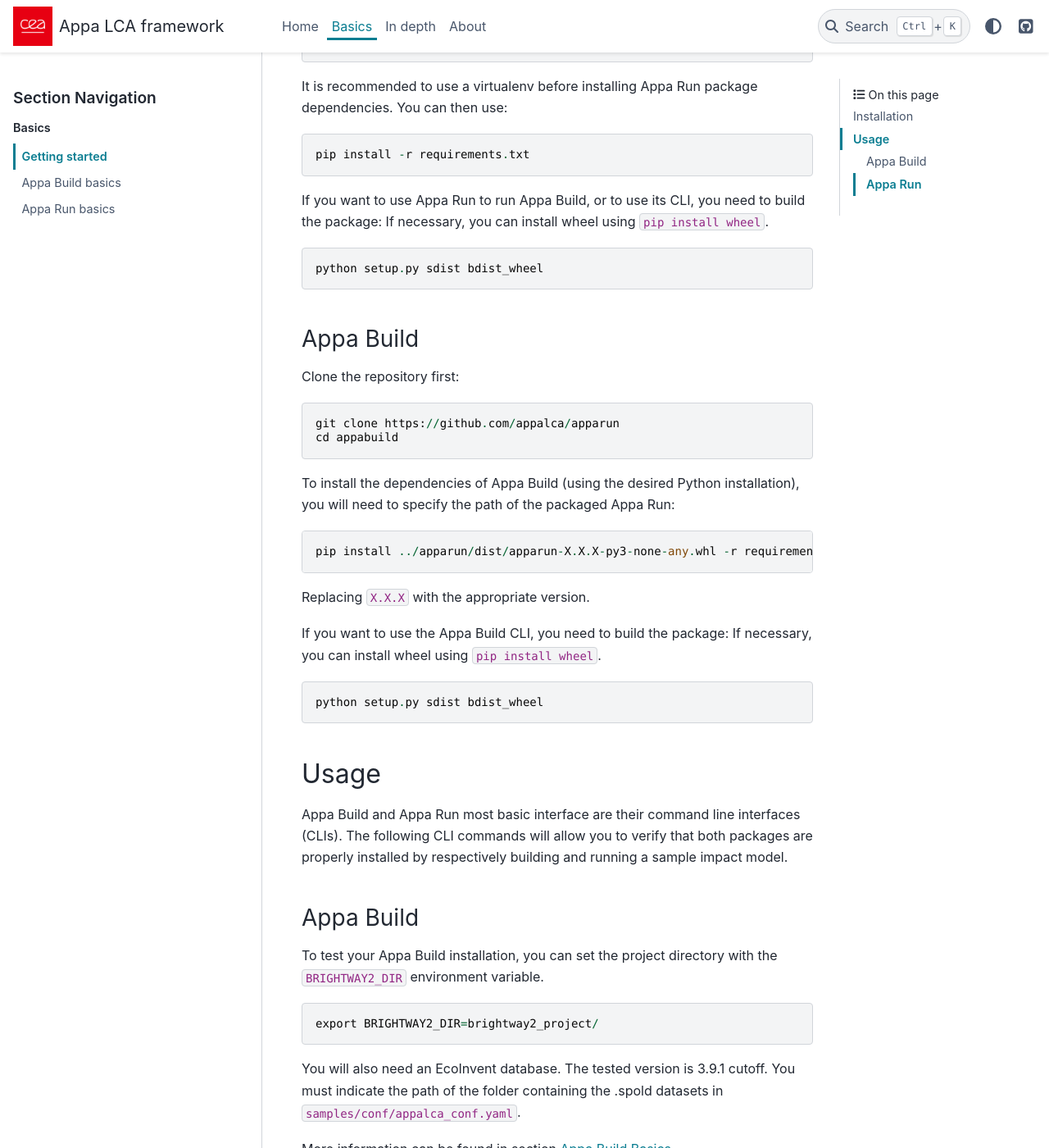
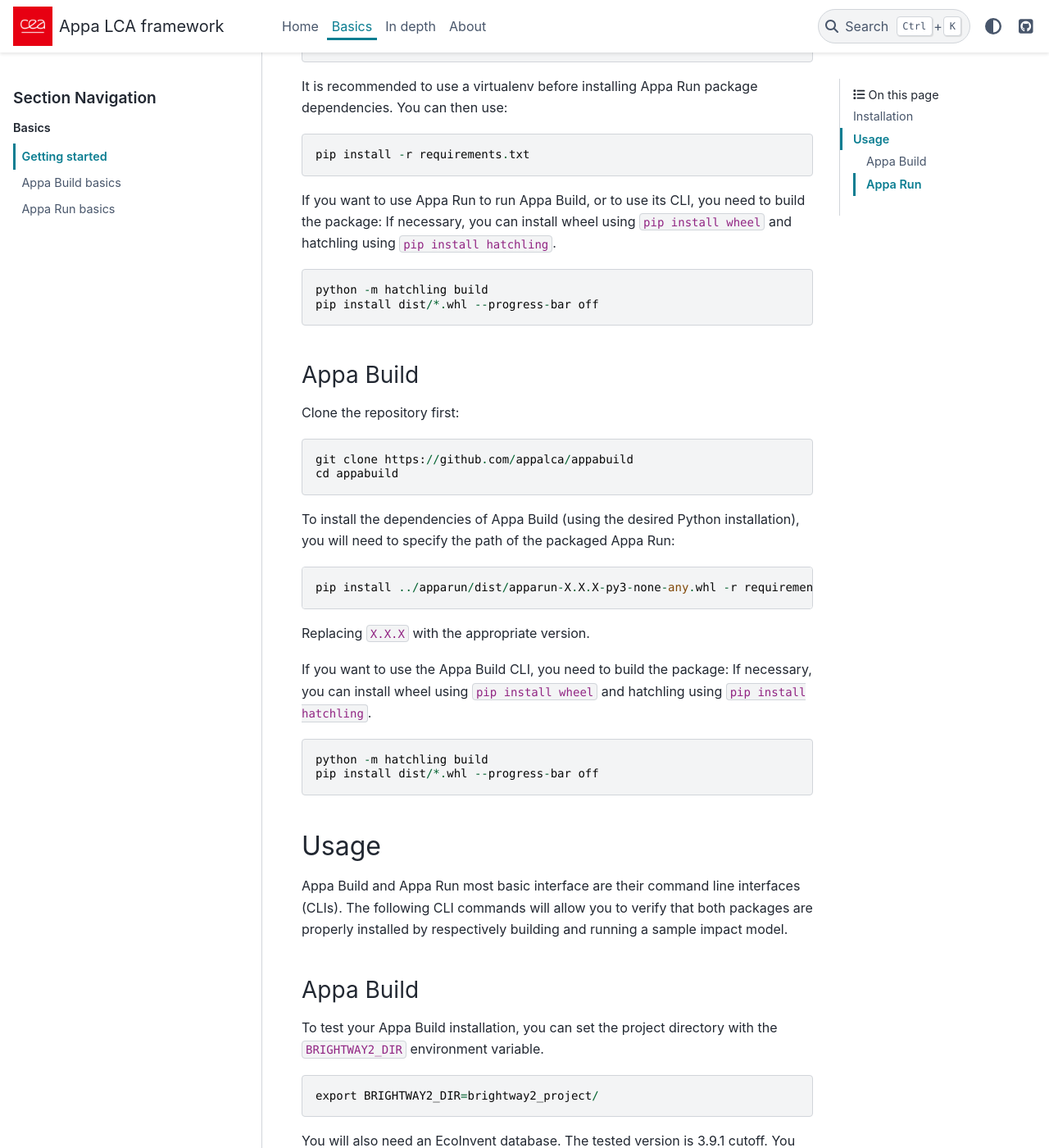
Before and after one commit to appalca/appalca.github.io, a Sphinx documentation site: the page built from docs/basics/getting_started.md, in a window 1280 px wide and 1400 px high, scrolled down 1086 px. Shown: the whole window at 82% size. Built offline with Sphinx 7.4.7 and the PyData theme 0.15.4, drawn with Linux system fonts in a browser that asks for light colours.

Commit message:
(fix) install with source code - updated build package commands. update python captions. (#19)

````diff
--- a/docs/basics/getting_started.md
+++ b/docs/basics/getting_started.md
@@ -40,10 +40,11 @@
 ```
 
 If you want to use Appa Run to run Appa Build, or to use its CLI, you need to build the package:
-If necessary, you can install wheel using `pip install wheel`.
+If necessary, you can install wheel using `pip install wheel` and hatchling using `pip install hatchling`.
 
 ```
-python setup.py sdist bdist_wheel
+python -m hatchling build
+pip install dist/*.whl --progress-bar off
 ```
 
 ### Appa Build
@@ -51,7 +52,7 @@
 Clone the repository first:
 
 ```
-git clone https://github.com/appalca/apparun
+git clone https://github.com/appalca/appabuild
 cd appabuild
 ```
 
@@ -64,10 +65,11 @@
 Replacing `X.X.X` with the appropriate version.
 
 If you want to use the Appa Build CLI, you need to build the package:
-If necessary, you can install wheel using `pip install wheel`.
+If necessary, you can install wheel using `pip install wheel` and hatchling using `pip install hatchling`.
 
 ```
-python setup.py sdist bdist_wheel
+python -m hatchling build
+pip install dist/*.whl --progress-bar off
 ```
 
 ## Usage
````
Also changed, not shown: docs/basics/appa_run_basics.md (+2 -2 lines).
